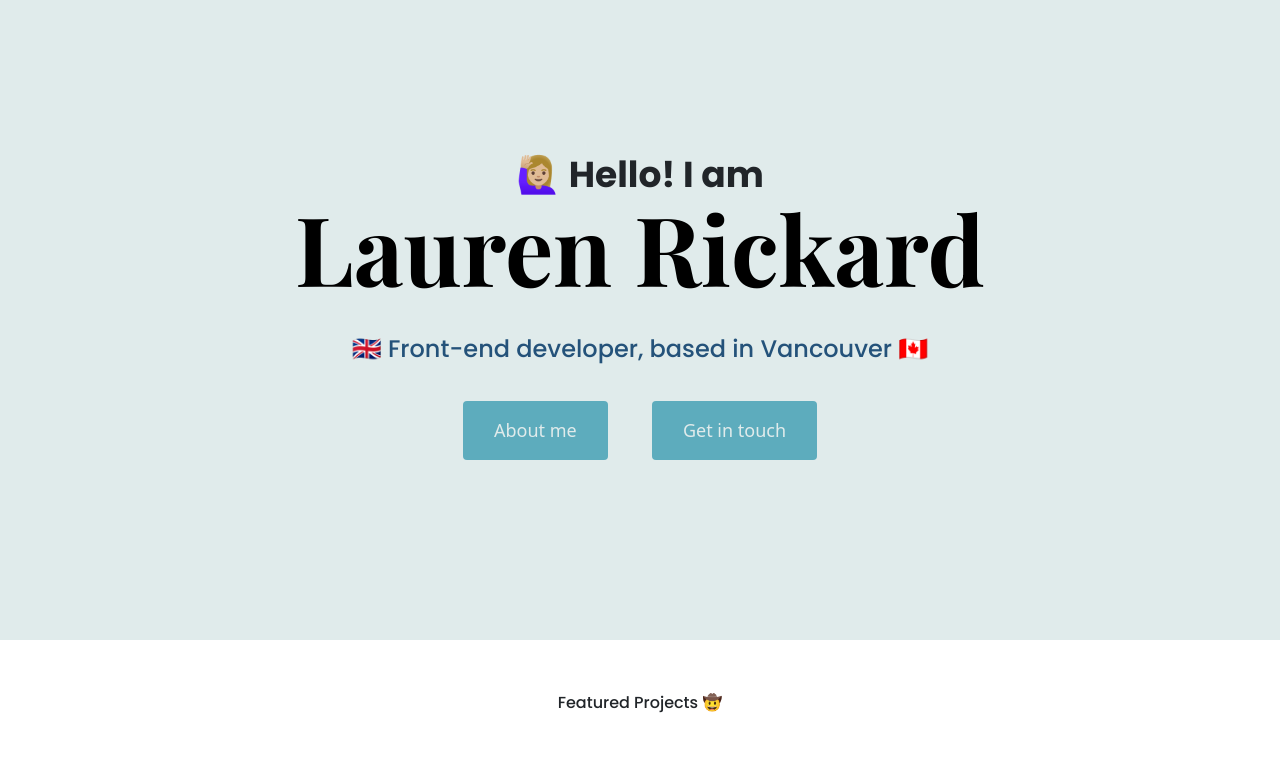
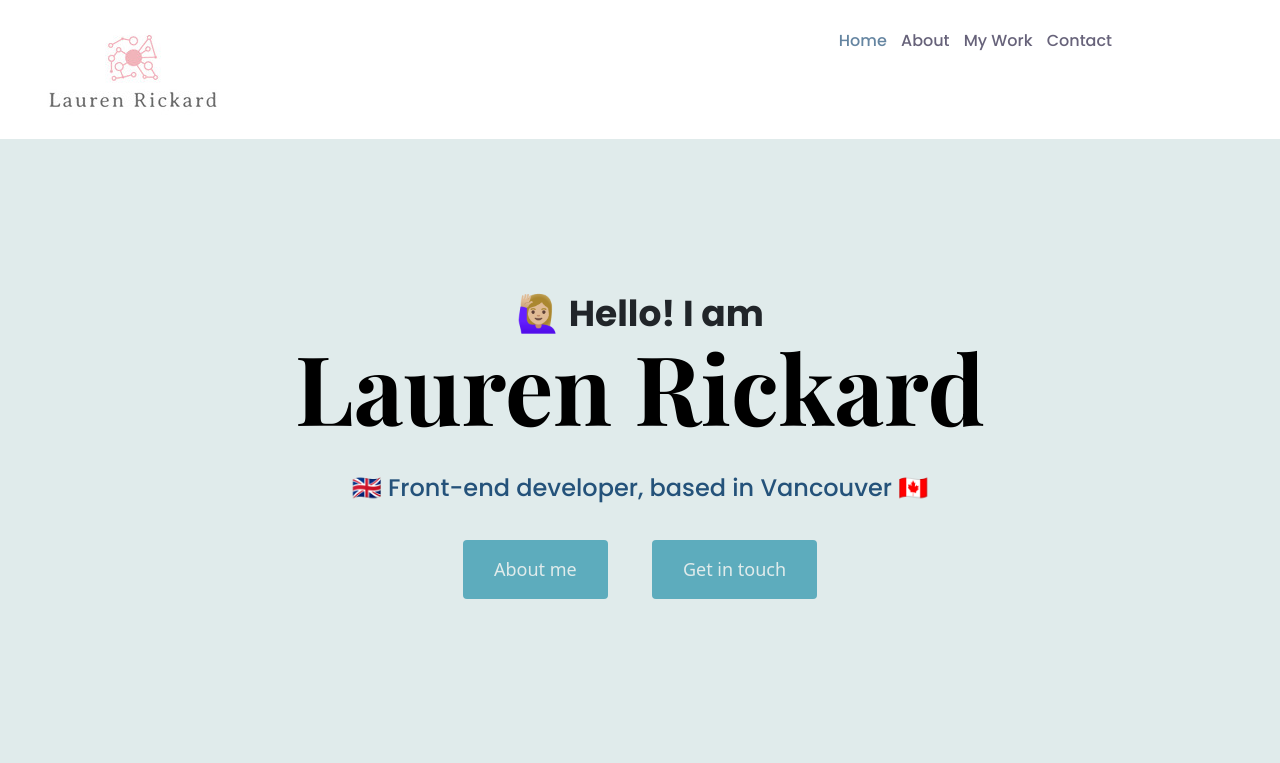
Before and after one commit to laurenhrickard/responsive-portfolio, a plain HTML site: page index.html in a window 1280 px wide. Shown: the top 763 px of the page. Drawn offline with nearby package versions, Linux system fonts and the light colour scheme.

Commit message:
Added navigation bar to index.html

```diff
--- a/index.html
+++ b/index.html
@@ -26,6 +26,17 @@
     <title>Lauren Rickard</title>
   </head>
   <body>
+    <div class="container ms-1">
+      <nav class="d-flex justify-content-between">
+        <img src="/images/logo.png" class="logo" alt="" />
+        <ul>
+          <li class="active"><a href="/">Home</a></li>
+          <li><a href="/about.html">About</a></li>
+          <li><a href="/work.html">My Work</a></li>
+          <li><a href="/contact.html">Contact</a></li>
+        </ul>
+      </nav>
+    </div>
     <div class="hero">
       <p>🙋🏼‍♀️ Hello! I am</p>
 
--- a/styles/portfolio.css
+++ b/styles/portfolio.css
@@ -118,6 +118,49 @@ img {
   padding: 120px 60 0px;
 }
 
+.logo {
+  max-height: 100px;
+  margin-top: 0;
+}
+
+nav {
+  padding: 20px;
+}
+
+nav ul {
+  padding: 0;
+  font-family: var(--default-font-family);
+}
+
+nav li {
+  display: inline;
+  list-style: none;
+  line-height: 42px;
+  margin-left: 10px;
+}
+
+nav a {
+  text-decoration: none;
+  color: #272142;
+  opacity: 0.7;
+  transition: all 100ms ease-in-out;
+}
+
+nav a:hover,
+nav li.active a {
+  color: var(--primary-color);
+}
+
+.content-container {
+  text-align: center !important;
+  padding: 0;
+}
+
+.content-container img {
+  display: block;
+  margin: 0 auto;
+}
+
 @media (max-width: 960px) {
   .project-description {
     padding: none;
@@ -141,13 +184,7 @@ img {
     font-size: 28px;
   }
 
-  .content-container {
-    text-align: center !important;
-    padding: 0;
-  }
-
-  .content-container img {
-    display: block;
-    margin: 0 auto;
+  nav img {
+    display: none;
   }
 }
```
Also changed, not shown: images/logo.png (added), 2 other files.
